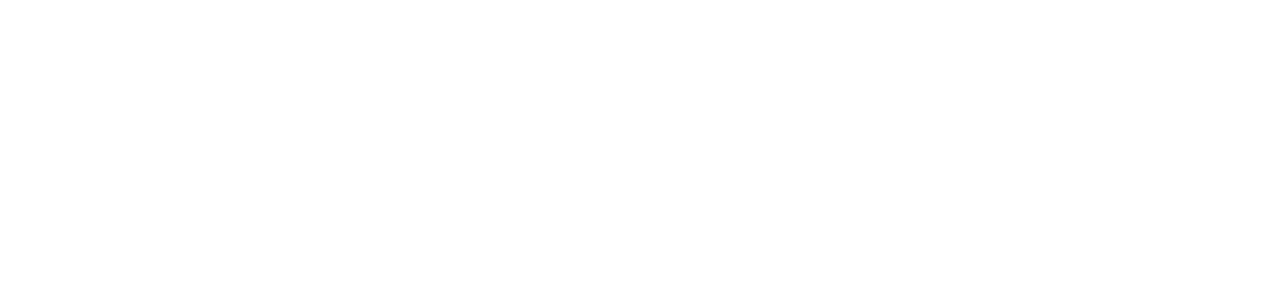
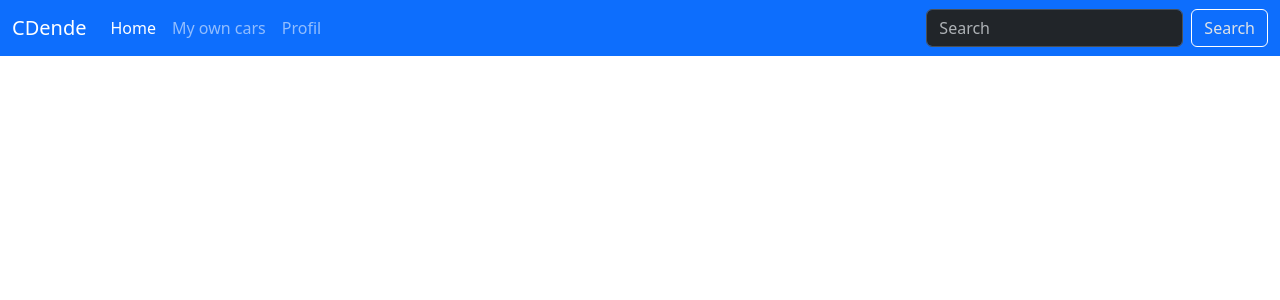
Before and after one commit to Adil-DENDE/Web_CDende, a Vue app: page /home in a window 1280 px wide. Shown: the top 300 px of the page. Built offline with nearby package versions, Linux system fonts and the light colour scheme.

Commit message:
Navbar component aangemaakt

```diff
--- /dev/null
+++ b/src/components/NavigationBar.vue
@@ -0,0 +1,39 @@
+<template>
+  <main>
+    <nav class="navbar navbar-expand-lg bg-primary " data-bs-theme="dark">
+      <!-- Navbar content -->
+      <div class="container-fluid">
+        <a class="navbar-brand" href="/home">CDende</a>
+        <button class="navbar-toggler" type="button" data-bs-toggle="collapse" data-bs-target="#navbarSupportedContent"
+          aria-controls="navbarSupportedContent" aria-expanded="false" aria-label="Toggle navigation">
+          <span class="navbar-toggler-icon"></span>
+        </button>
+        <div class="collapse navbar-collapse" id="navbarSupportedContent">
+
+          <ul class="navbar-nav me-auto mb-2 mb-lg-0">
+            <li class="nav-item">
+              <a class="nav-link active" aria-current="page" href="#">Home</a>
+            </li>
+            <li class="nav-item">
+              <a class="nav-link" href="#">My own cars</a>
+            </li>
+            <li class="nav-item">
+              <a class="nav-link" href="#">Profil</a>
+            </li>
+          </ul>
+
+          <form class="d-flex" role="search">
+            <input class="form-control me-2" type="search" placeholder="Search" aria-label="Search">
+            <button class="btn bg-primary border-white" type="submit">Search</button>
+          </form>
+
+        </div>
+      </div>
+      <!-- Navbar content -->
+    </nav>
+
+  </main>
+</template>
+
+<script setup>
+</script>
--- a/src/views/Auth/LoginView.vue
+++ b/src/views/Auth/LoginView.vue
@@ -34,7 +34,7 @@
 
                     <!-- Button om in te loggen. 2 keuze -->
                     <div class="d-grid gap-2">
-                        <button class="btn btn-primary font-monospace border border-light" type="button">Login</button>
+                        <button class="btn btn-primary font-monospace border border-light" type="button" @click="auth" >Login</button>
                     </div>
 
 
@@ -51,6 +51,17 @@
 </template>
 
 <script setup>
+// import { ref } from 'vue';
+import { useRouter } from 'vue-router';
+const router = useRouter(); // router om te navigeren //
+
+
+function auth(/* email, password */) {
+    // HIER MOET DE AUTHENTICATIE GEBEUREN //
+    // DEZE METHODE MOET IN DE STORE GEIMPLEMENTEERD WORDEN //
+    // DUS LATER IN DE STORE(ik laat die hier om visueel te hebben) //
+    router.push('/home');
+}
 </script>
 
 <style scoped>
--- a/src/views/Auth/RegisterView.vue
+++ b/src/views/Auth/RegisterView.vue
@@ -28,7 +28,7 @@
                 </div>
 
                 <div class="d-grid gap-2">
-            <button class="btn btn-primary font-monospace" type="button">Register</button>
+                    <button class="btn btn-primary font-monospace" type="button" @click="register">Register</button>
                 </div>
 
                 <div class="d-flex justify-content-between">
@@ -41,7 +41,21 @@
     </div>
 </template>
 
-<script setup></script>
+<script setup>
+// import { ref } from 'vue';
+import { useRouter } from 'vue-router';
+const router = useRouter(); // router om te navigeren //
+
+
+function register(/*naam, email, password*/) {
+    // HIER MOET DE REGISTRATIE GEBEUREN EN JUIST ERNA DIRECT INLOGGEN //
+    // DEZE METHODE MOET IN DE STORE GEIMPLEMENTEERD WORDEN //
+    // DUS LATER IN DE STORE(ik laat die hier om visueel te hebben) //
+    router.push('/home');
+}
+
+
+</script>
 
 <style scoped>
 .pageContainer {
@@ -88,5 +102,4 @@
 *:focus {
     box-shadow: none !important;
 }
-
 </style>
--- a/src/views/HomeView.vue
+++ b/src/views/HomeView.vue
@@ -1,7 +1,11 @@
 <template>
   <main>
+    <nav>
+      <NavigationBar/>
+    </nav>
   </main>
 </template>
 
 <script setup>
+import NavigationBar from '@/components/NavigationBar.vue';
 </script>
```
Lines whose indentation alone changed are shown as unchanged.
